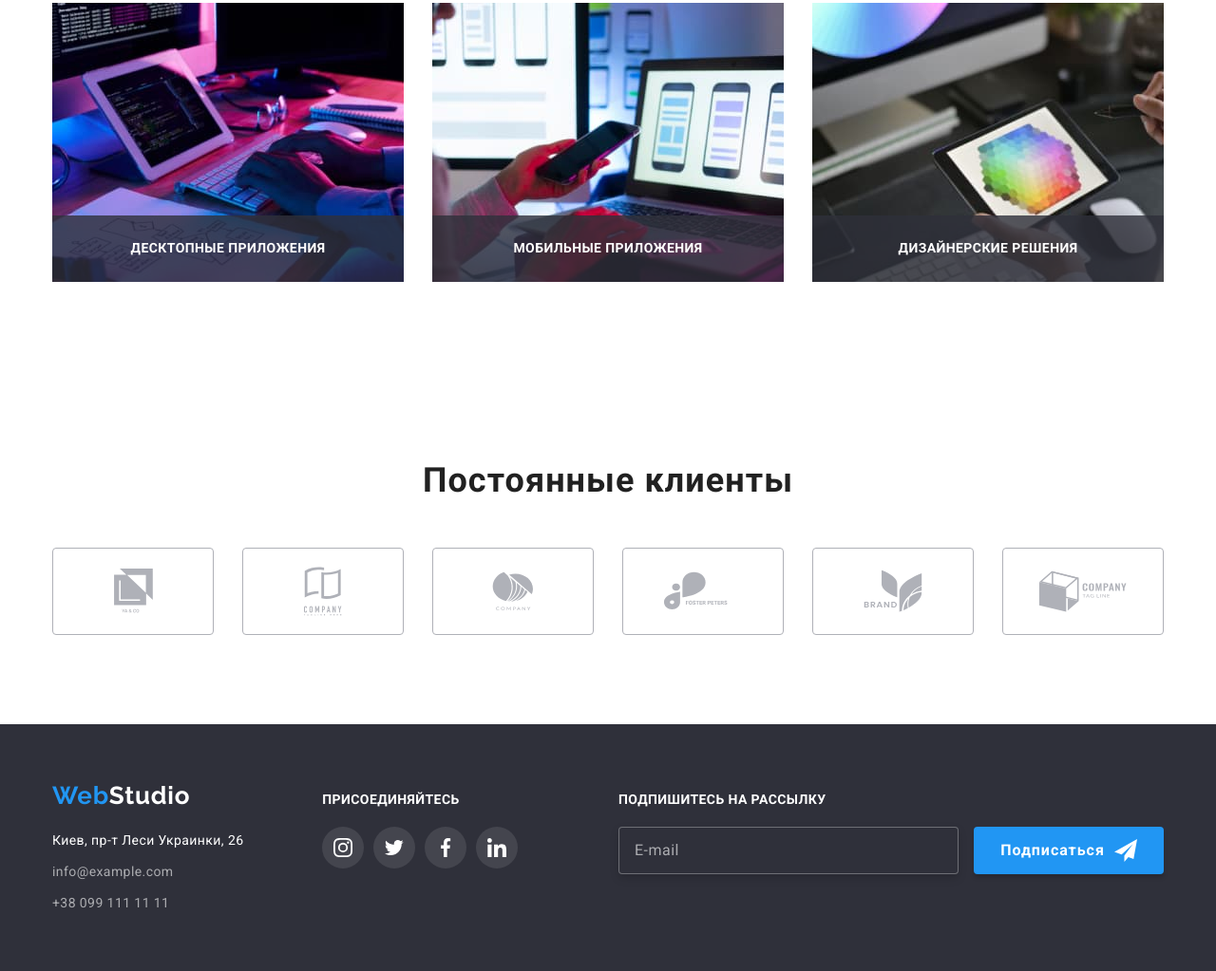
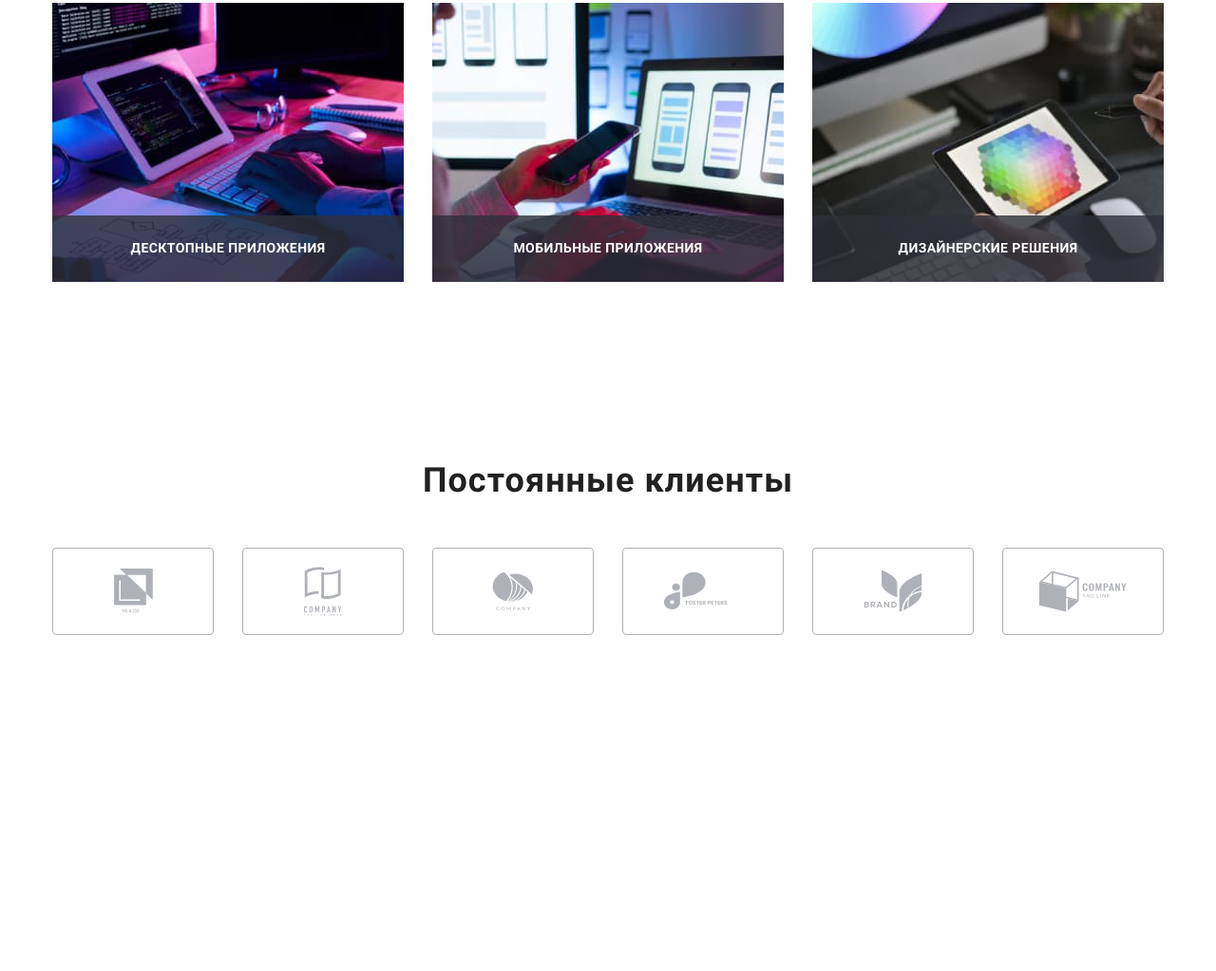
Before and after one commit to DmytroSvarkovskiy/goit-markup-hw-08, a plain HTML site: page index.html in a window 1280 px wide. Shown: the part 1127-2150 px from the top of the page at 95% size. After the commit the page ends 1890 px from the top, so only its background shows below. Drawn offline with nearby package versions, Linux system fonts and the light colour scheme.

Commit message:
Доповнив

```diff
--- a/index.html
+++ b/index.html
@@ -342,7 +342,7 @@
 
     <!--Футер-->
 
-    <footer class="footer">
+    <!-- <footer class="footer">
       <div class="conteiner conteiner-footer">
         <div class="adress-box">
           <a href="/ " class="logo adress-box__link"
@@ -406,11 +406,11 @@
               </a>
             </li>
           </ul>
-        </div>
+        </div> -->
 
-        <!-- ІНПУТ ФУТЕР -->
+    <!-- ІНПУТ ФУТЕР -->
 
-        <form class="footer-form">
+    <!-- <form class="footer-form">
           <label for="email-footer" class="footer-form__label title-footer"
             >подпишитесь на рассылку</label
           ><input
@@ -428,7 +428,7 @@
           </button>
         </form>
       </div>
-    </footer>
+    </footer> -->
 
     <!--МОДАЛЬНЕ ВІКНО-->
 
```
